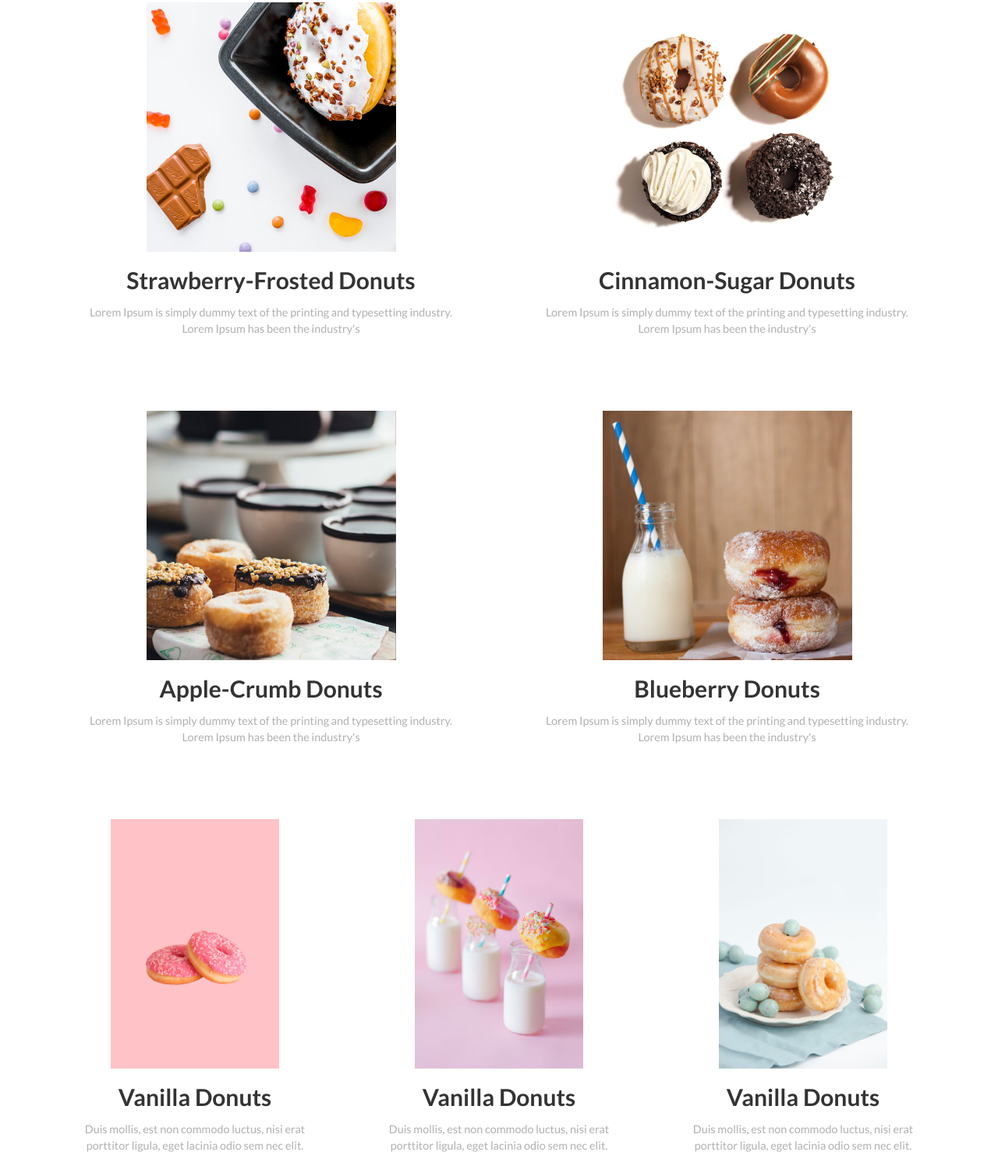
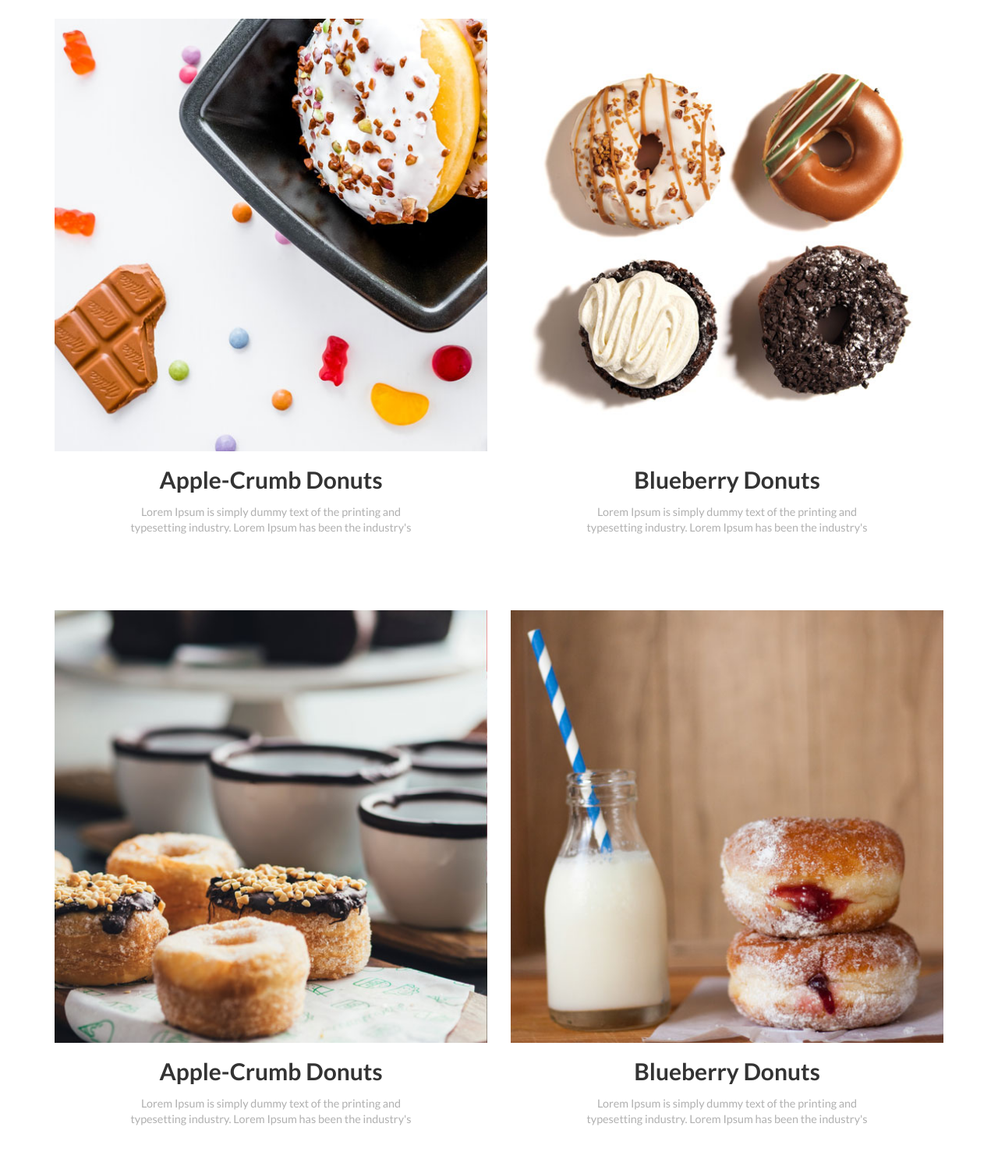
Before and after one commit to ho-tonym/donutproductpage, a plain HTML site: page index.html in a window 1280 px wide. Shown: the part 1275-2780 px from the top of the page at 78% size. Drawn offline with nearby package versions, Linux system fonts and the light colour scheme.

```diff
--- a/css/style.css
+++ b/css/style.css
@@ -92,6 +92,7 @@
 .s1{
   max-width: 100%;
   object-fit:cover;
+    height: auto;
 }
 
 /* Section 2 */
@@ -104,8 +105,12 @@
 /* Section 3 */
 
 .s3_img{
-  height:20em;
+    max-width:100%;
   object-fit:cover;
+}
+
+.text_70{
+  max-width: 70%
 }
 
 /* Final Section */
@@ -146,3 +151,11 @@
   color: white;
 }
 /*  */
+
+@media screen and (orientation: portrait) {
+
+}
+
+@media screen and (orientation: landscape) {
+
+}
--- a/index.html
+++ b/index.html
@@ -57,43 +57,43 @@
 							<!-- <div class="s2 center_img" id="s2_1_img"></div> -->
 							<img src="./img/s2_1.png" alt="donut">
 							<h2>Jelly Donuts</h2>
-		          <p>Donec sed odio dui. Etiam porta sem malesuada magna mollis euismod. Nullam id dolor id nibh ultricies vehicula ut id elit. </p>
+		          <p class="text_70 center_img">Donec sed odio dui. Etiam porta sem malesuada magna mollis euismod. Nullam id dolor id nibh ultricies vehicula ut id elit. </p>
 		        </div>
 						<div class="_sr_2_2_img col-xs-12 col-sm-4 col-md-4 col-lg-4 col-xl-4 top-pad left_right_pad">
 							<img class="s2" src="./img/s2_2.png" alt="donut">
 		          <h2>Vanilla Donuts</h2>
-		          <p>Duis mollis, est non commodo luctus, nisi erat porttitor ligula, eget lacinia odio sem nec elit.</p>
+		          <p class="text_70 center_img">Duis mollis, est non commodo luctus, nisi erat porttitor ligula, eget lacinia odio sem nec elit.</p>
 		        </div>
 						<div class="_sr_2_3_img col-xs-12 col-sm-4 col-md-4 col-lg-4 col-xl-4 top-pad left_right_pad bot_pad">
 								<img src="./img/s2_3.png" alt="donut">
 		        	<h2>Chocolate Donuts</h2>
-		        	<p>Donec sed odio dui. Cras justo odio, dapibus ac facilisis in, egestas eget quam. Vestibulum id ligula porta felis euismod semper. </p>
+		        	<p class="text_70 center_img">Donec sed odio dui. Cras justo odio, dapibus ac facilisis in, egestas eget quam. Vestibulum id ligula porta felis euismod semper. </p>
 		    		</div>
 </div>
 <div class="section_3">
+
 						<div class="_sr_3_1_img col-xs-12 col-sm-6 col-md-6 col-lg-6 col-xl-6">
 							<img class="s3_img img-fluid" src="img/s3_1.jpg">
-							<h2>Strawberry-Frosted Donuts</h2>
+							<h2>Apple-Crumb Donuts</h2>
 
-							<div class="left_right_pad bot_pad">
+							<div class="bot_pad text_70 center_img">
 								<p>Lorem Ipsum is simply dummy text of the printing and typesetting industry. Lorem Ipsum has been the industry's</p>
 							</div>
 						</div>
 
 						<div class="_sr_3_2_img col-xs-12 col-sm-6 col-md-6 col-lg-6 col-xl-6">
 							<img class="s3_img img-fluid" src="img/s3_2.jpg">
-							<h2>Cinnamon-Sugar Donuts</h2>
+							<h2>Blueberry Donuts</h2>
 
-							<div class="left_right_pad bot_pad">
+							<div class="bot_pad text_70 center_img">
 								<p>Lorem Ipsum is simply dummy text of the printing and typesetting industry. Lorem Ipsum has been the industry's</p>
 							</div>
 						</div>
-
 						<div class="_sr_3_3_img col-xs-12 col-sm-6 col-md-6 col-lg-6 col-xl-6">
 							<img class="s3_img img-fluid" src="img/s3_3.jpg">
 							<h2>Apple-Crumb Donuts</h2>
 
-							<div class="left_right_pad bot_pad">
+							<div class="bot_pad text_70 center_img">
 								<p>Lorem Ipsum is simply dummy text of the printing and typesetting industry. Lorem Ipsum has been the industry's</p>
 							</div>
 						</div>
@@ -102,7 +102,7 @@
 							<img class="s3_img img-fluid" src="img/s3_4.jpg">
 							<h2>Blueberry Donuts</h2>
 
-							<div class="left_right_pad bot_pad">
+							<div class="bot_pad text_70 center_img">
 								<p>Lorem Ipsum is simply dummy text of the printing and typesetting industry. Lorem Ipsum has been the industry's</p>
 							</div>
 						</div>
@@ -111,17 +111,17 @@
 				<div class="_sr_4_1_img col-xs-12 col-sm-4 col-md-4 col-lg-4 col-xl-4 bot_pad left_right_pad">
 					<img class="s3_img img-fluid" src="img/s4_1.jpg" alt="donut">
 					<h2>Vanilla Donuts</h2>
-					<p>Duis mollis, est non commodo luctus, nisi erat porttitor ligula, eget lacinia odio sem nec elit.  </p>
+					<p class="text_70 center_img">Duis mollis, est non commodo luctus, nisi erat porttitor ligula, eget lacinia odio sem nec elit.  </p>
 				</div>
 				<div class="_sr_4_2_img col-xs-12 col-sm-4 col-md-4 col-lg-4 col-xl-4 bot_pad left_right_pad">
 					<img class="s3_img img-fluid" src="img/s4_2.jpg" alt="donut">
 					<h2>Vanilla Donuts</h2>
-					<p>Duis mollis, est non commodo luctus, nisi erat porttitor ligula, eget lacinia odio sem nec elit.  </p>
+					<p class="text_70 center_img">Duis mollis, est non commodo luctus, nisi erat porttitor ligula, eget lacinia odio sem nec elit.  </p>
 				</div>
 				<div class="_sr_4_3_img col-xs-12 col-sm-4 col-md-4 col-lg-4 col-xl-4 bot_pad left_right_pad">
 					<img class="s3_img img-fluid" src="img/s4_3.jpg" alt="donut">
 					<h2>Vanilla Donuts</h2>
-					<p>Duis mollis, est non commodo luctus, nisi erat porttitor ligula, eget lacinia odio sem nec elit.  </p>
+					<p class="text_70 center_img">Duis mollis, est non commodo luctus, nisi erat porttitor ligula, eget lacinia odio sem nec elit.  </p>
 				</div>
 </div>
 <div class="final_section">
```
